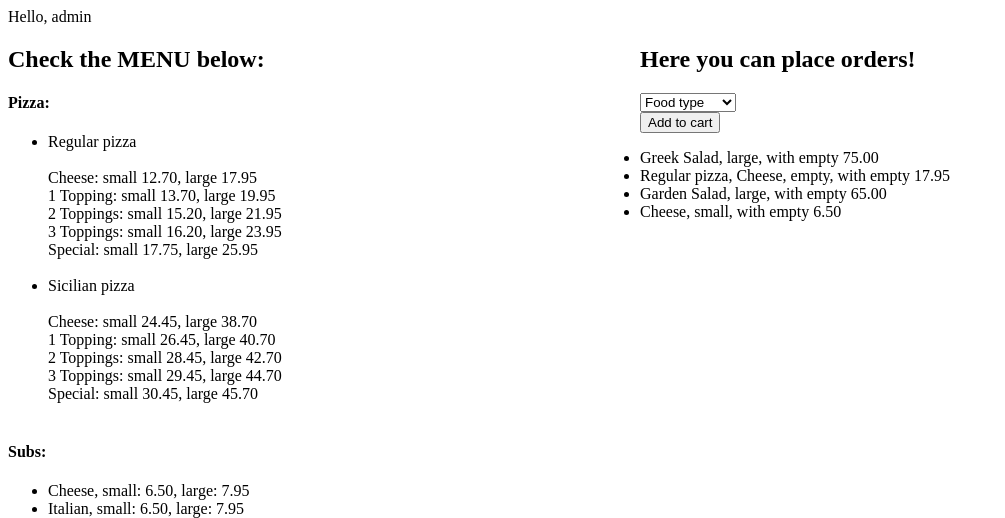
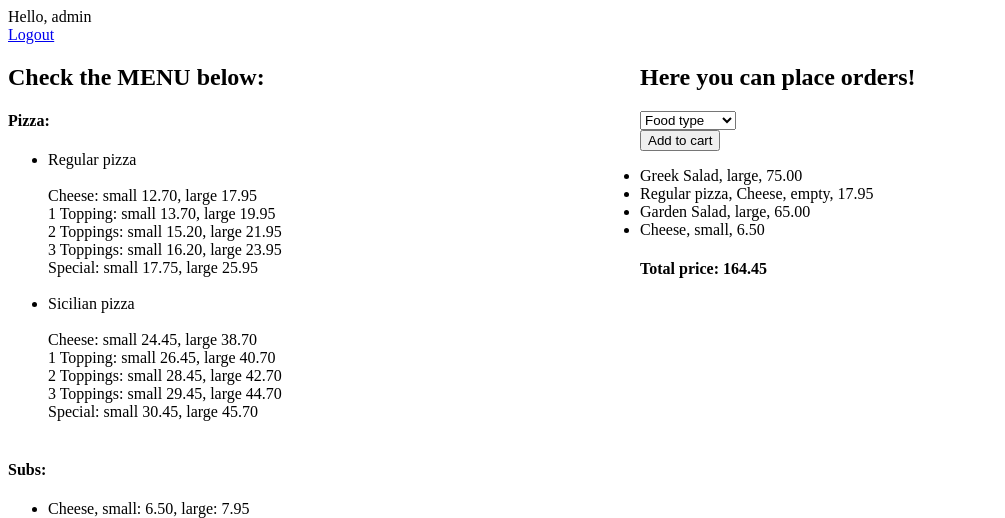
Before and after one commit to rrudiuk/order-pizza-django, a Django app: page / in a window 1280 px wide. Shown: the top 518 px of the page, without its empty margins (0-1005 px from the left). Run offline with Django 3.2, Linux system fonts and the light colour scheme; a user stored in the database is signed in; data comes from the database, SQL or seed files in the repository; both versions use the stored data as it was after the commit.

Commit message:
Added login/logout functionalities. Total sum of the order is now shown

```diff
--- a/orders/models.py
+++ b/orders/models.py
@@ -125,4 +125,4 @@ class Order(models.Model):
 			price = Decimal(self.price) + Decimal(1.00)
 			return f"{self.name}, {self.size}, with {self.extra} and {self.extra_steak}, {price}"
 		else:
-			return f"{self.name}, {self.size}, with {self.topping1} {self.price}"
+			return f"{self.name}, {self.size}, {self.price}"
--- a/orders/templates/orders/index.html
+++ b/orders/templates/orders/index.html
@@ -10,7 +10,8 @@
 		{% if user == "" %}
 			<span>Hello, User</span>
 		{% else %}
-			<span>Hello, {{ user }}</span>
+			<span>Hello, {{ user }}</span> </br>
+			<a href="{% url 'logout' %}">Logout</a>
 		{% endif %}
 		{% if user == "" %}
 			</br>
@@ -98,6 +99,7 @@
 			<h2>Log in to place orders!</h2>
 		{% else %}
 			<h2>Here you can place orders!</h2>
+			{{ message }}
 			<form method="post" action="{% url 'index' %}">
 				<!-- List of available foods -->
 				{% csrf_token %}
@@ -228,6 +230,9 @@
 					<li>Nothing in the cart</li>
 				{% endfor %}
 			</ul>
+			{% if order_price > 0 %}
+				<h4>Total price: {{ order_price }}</h4>
+			{% endif %}
 
 		{% endif %}
 	</div>
--- a/orders/urls.py
+++ b/orders/urls.py
@@ -5,4 +5,5 @@ from . import views
 urlpatterns = [
     path("", views.index, name="index"),
     path("login", views.login_view, name="login"),
+    path("logout", views.logout_view, name="logout")
 ]
--- a/orders/views.py
+++ b/orders/views.py
@@ -2,6 +2,7 @@ from django.contrib.auth import authenticate, login, logout
 from django.http import HttpResponse, HttpResponseRedirect
 from django.shortcuts import render
 from django.urls import reverse
+from django.db.models import Sum
 
 from .models import Pasta, DinnerPlate, Sub, SubExtraAll, SubExtraSteak, Salad, Pizza, Topping, Order
 
@@ -10,10 +11,17 @@ def index(request):
 
     username = ""
     user_id = ""
+    message = ""
 
     if request.user.is_authenticated:
         username = request.user
         user_id = request.user.id
+
+        db_order_sum = Order.objects.filter(user_id = user_id).aggregate(total_price=Sum('price'))
+        if db_order_sum["total_price"] is not None:
+            order_price = round(db_order_sum["total_price"], 2)
+        else:
+            order_price = 0
 
         if request.method == 'POST' and request.POST["select-food-type"] != 'empty':
 
@@ -37,23 +45,26 @@ def index(request):
             elif food_type == 'sub':
                 food_name = request.POST["sub-name"]
                 food_size = request.POST["size"]
-                db_query = Sub.objects.get(hash_name = food_name)
-                if food_size == 'small':
-                    order = Order(user_id = request.user.id, name = db_query.name, size = food_size, price = db_query.priceS)
+                if food_name != "empty" and food_size != "empty":
+                    db_query = Sub.objects.get(hash_name = food_name)
+                    if food_size == 'small':
+                        order = Order(user_id = request.user.id, name = db_query.name, size = food_size, price = db_query.priceS)
+                    else:
+                        order = Order(user_id = request.user.id, name = db_query.name, size = food_size, price = db_query.priceL)
+                    order.save()
+                    # Add extra if selected
+                    food_extra = request.POST["extra-all"]
+                    if food_extra != 'empty':
+                        extra = SubExtraAll.objects.get(hash_name = food_extra)
+                        order.extra = extra.name
+                    steak_extra = request.POST["extra-steak"]
+                    # Add steak extra if selected
+                    if steak_extra != 'empty':
+                        extra_steak = SubExtraSteak.objects.get(hash_name = steak_extra)
+                        order.extra_steak = extra_steak.name
+                    order.save()
                 else:
-                    order = Order(user_id = request.user.id, name = db_query.name, size = food_size, price = db_query.priceL)
-                order.save()
-                # Add extra if selected
-                food_extra = request.POST["extra-all"]
-                if food_extra != 'empty':
-                    extra = SubExtraAll.objects.get(hash_name = food_extra)
-                    order.extra = extra.name
-                steak_extra = request.POST["extra-steak"]
-                # Add steak extra if selected
-                if steak_extra != 'empty':
-                    extra_steak = SubExtraSteak.objects.get(hash_name = steak_extra)
-                    order.extra_steak = extra_steak.name
-                order.save()
+                    message = "Please select all the necessary items."
 
 
             # If Dinner Plate was selected
@@ -152,9 +163,23 @@ def index(request):
             "orders": Order.objects.all(),
             "user": username,
             "user_id": user_id,
+            "order_price": order_price,
+            "message": message,
         }
 
     return render(request, "orders/index.html", context)
 
 def login_view(request):
-    return render(request, "orders/login.html")
+
+    username = request.POST.get('username')
+    password = request.POST.get('password')
+    user = authenticate(request, username=username, password=password)
+    if user is not None:
+        login(request, user)
+        return HttpResponseRedirect(reverse("index"))
+    else:
+        return render(request, "orders/login.html", {"message": "Invalid credentials."})
+
+def logout_view(request):
+    logout(request)
+    return render(request, "orders/login.html", {"message": "Logged out."})
```
Also changed, not shown: orders/templates/orders/login.html (+11 -1 lines), db.sqlite3.
